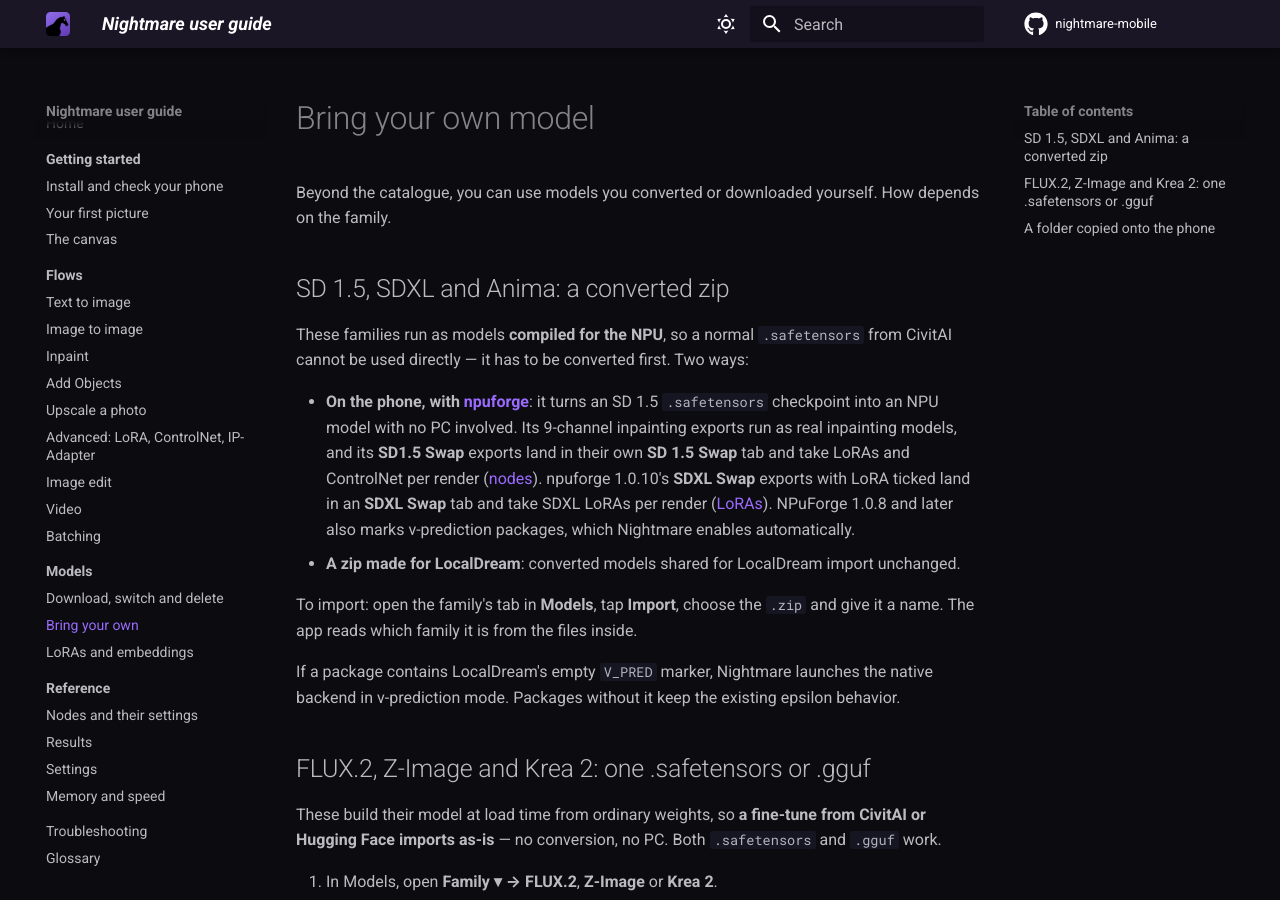
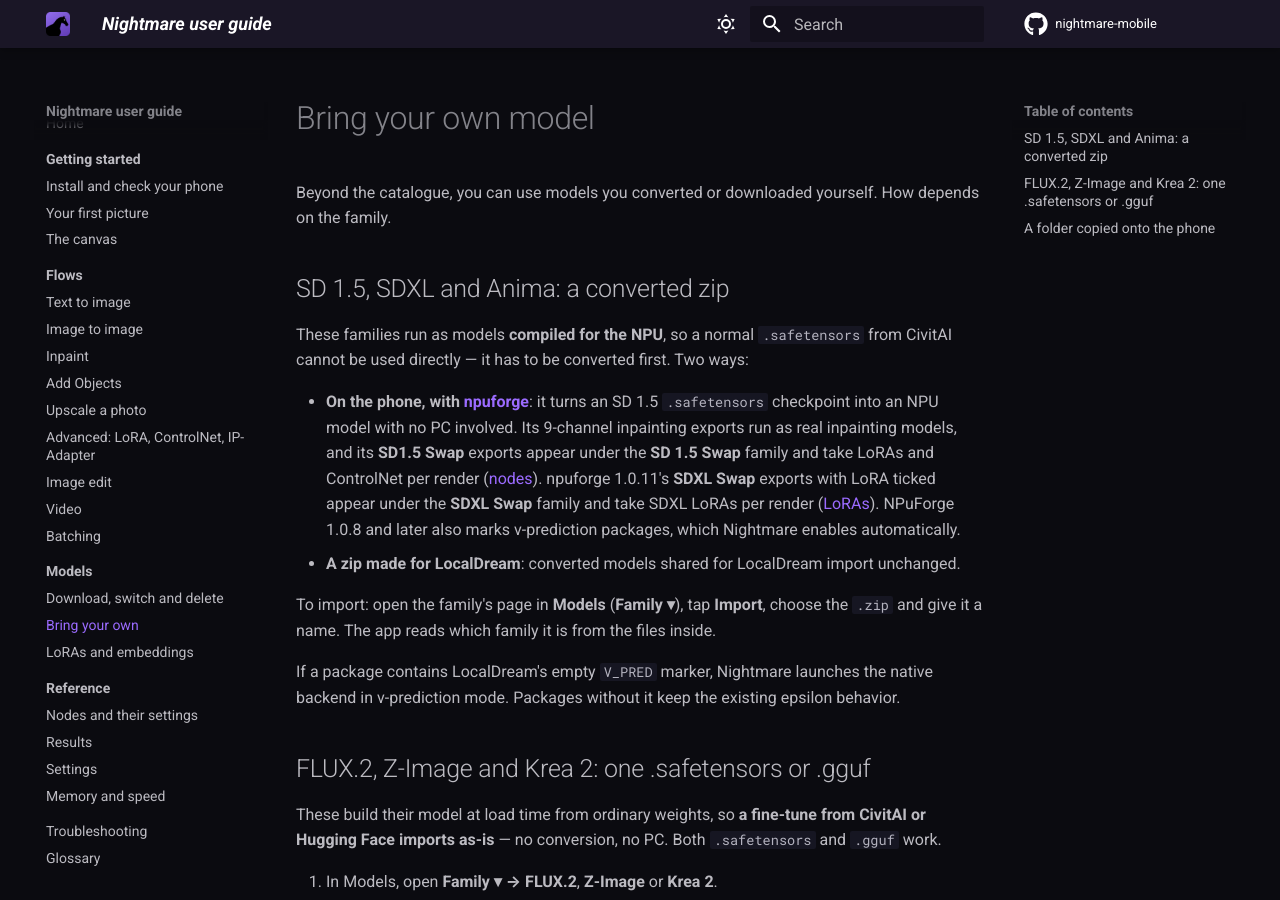
Before and after one commit to AbrahamPaulJ/nightmare-mobile, an MkDocs documentation site: the page built from guide/pages/models/bring-your-own.md, in a window 1280 px wide and 900 px high. Built offline with MkDocs 1.6.1 and Material for MkDocs 9.7.7, drawn with Linux system fonts in a browser that asks for light colours; comment, search, counter and statistics services are not loaded.

```diff
--- a/guide/pages/models/bring-your-own.md
+++ b/guide/pages/models/bring-your-own.md
@@ -10,15 +10,15 @@ cannot be used directly — it has to be converted first. Two ways:
 
 - **On the phone, with [npuforge](https://github.com/AbrahamPaulJ/npuforge)**: it turns an SD 1.5
   `.safetensors` checkpoint into an NPU model with no PC involved. Its 9-channel inpainting
-  exports run as real inpainting models, and its **SD1.5 Swap** exports land in their own
-  **SD 1.5 Swap** tab and take LoRAs and ControlNet per render
-  ([nodes](../reference/nodes.md#image-generator)). npuforge 1.0.10's **SDXL Swap** exports with
-  LoRA ticked land in an **SDXL Swap** tab and take SDXL LoRAs per render
+  exports run as real inpainting models, and its **SD1.5 Swap** exports appear under the
+  **SD 1.5 Swap** family and take LoRAs and ControlNet per render
+  ([nodes](../reference/nodes.md#image-generator)). npuforge 1.0.11's **SDXL Swap** exports with
+  LoRA ticked appear under the **SDXL Swap** family and take SDXL LoRAs per render
   ([LoRAs](loras.md#on-sdxl-swap)). NPuForge 1.0.8 and later also marks
   v-prediction packages, which Nightmare enables automatically.
 - **A zip made for LocalDream**: converted models shared for LocalDream import unchanged.
 
-To import: open the family's tab in **Models**, tap **Import**, choose the `.zip` and give it a
+To import: open the family's page in **Models** (**Family ▾**), tap **Import**, choose the `.zip` and give it a
 name. The app reads which family it is from the files inside.
 
 If a package contains LocalDream's empty `V_PRED` marker, Nightmare launches the
```
Also changed, not shown: guide/pages/models/loras.md (+1 -1 lines), README.md, 1 other file.
